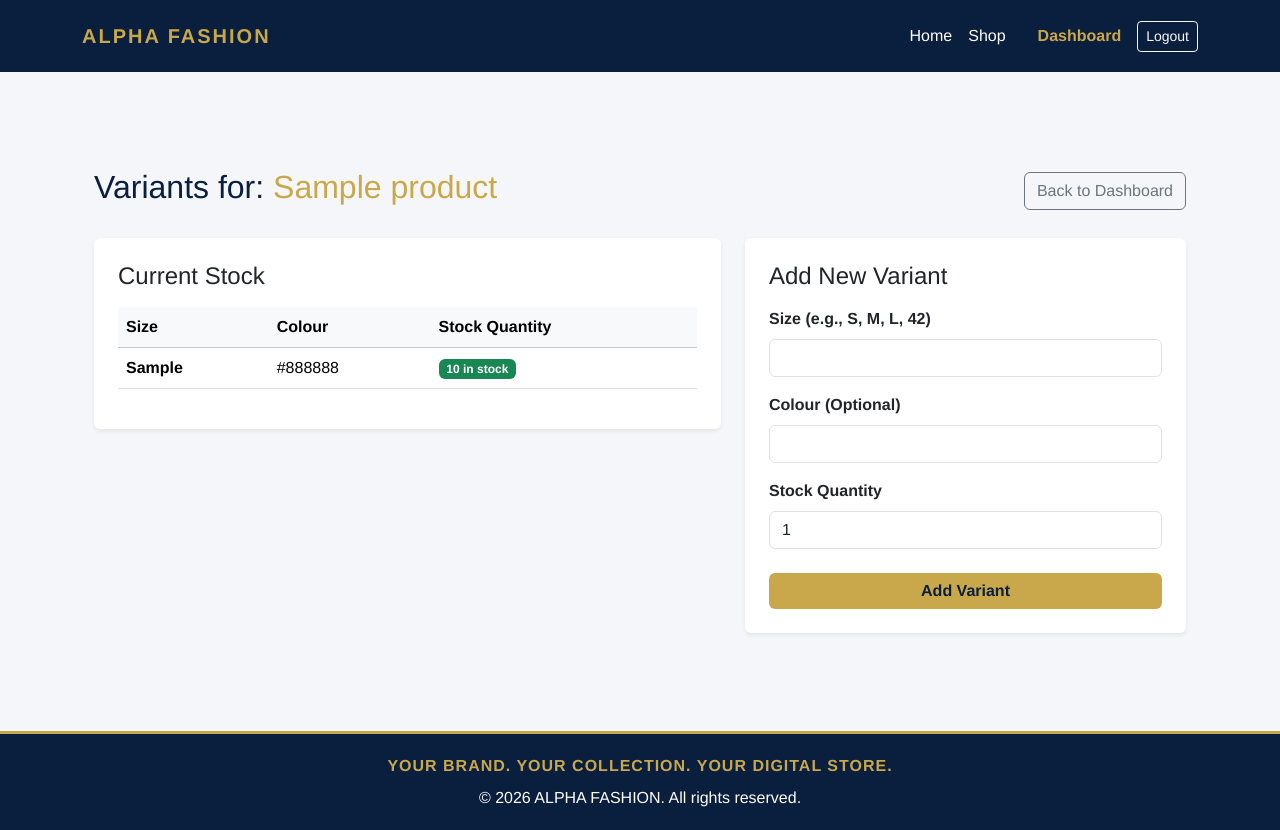
After one commit to Iniobongcodex2/alpha-fashion, a Django app: page /dashboard/product/1/variants/ in a window 1280 px wide. The commit adds this page. Run offline with Django 5.2, Linux system fonts and the light colour scheme; a user stored in the database is signed in; tables that the repository leaves empty hold one stand-in row (values such as "Sample post").

Commit message:
Stage 11 & 13: Completed variants, inventory tracking, and storefront search

```diff
--- a/core/urls.py
+++ b/core/urls.py
@@ -16,6 +16,7 @@ urlpatterns = [
     # Dashboard URLs (Secured)
     path('dashboard/', views.dashboard, name='dashboard'),
     path('dashboard/add-product/', views.add_product, name='add_product'),
+    path('dashboard/product/<int:pk>/variants/', views.manage_variants, name='manage_variants'),
     path('dashboard/categories/', views.manage_categories, name='manage_categories'),
     path('dashboard/profile/', views.manage_profile, name='manage_profile'),
 ]
--- a/core/views.py
+++ b/core/views.py
@@ -1,10 +1,9 @@
 from django.contrib.auth import login
 from django.db import transaction
-from .forms import RegisterForm
 from django.shortcuts import render, get_object_or_404, redirect
 from django.contrib.auth.decorators import login_required
-from .models import Business, BusinessMembership, Product, ProductImage, Category
-from .forms import ProductForm, CategoryForm, BusinessForm
+from .models import Business, BusinessMembership, Product, ProductImage, Category, ProductVariant
+from .forms import RegisterForm, ProductForm, CategoryForm, BusinessForm
 
 def home(request):
     return render(request, 'core/home.html')
@@ -15,8 +14,25 @@ def shop_list(request):
 
 def business_storefront(request, slug):
     business = get_object_or_404(Business, slug=slug)
+
+    # Start with all published products for this business
     products = Product.objects.filter(business=business, publication_status='Published')
-    return render(request, 'core/storefront.html', {'business': business, 'products': products})
+
+    # 1. Handle Search Query (q)
+    query = request.GET.get('q')
+    if query:
+        products = products.filter(product_name__icontains=query) # Case-insensitive search
+
+    # 2. Handle Category Filter (category)
+    category_id = request.GET.get('category')
+    if category_id:
+        products = products.filter(category_id=category_id)
+
+    context = {
+        'business': business,
+        'products': products
+    }
+    return render(request, 'core/storefront.html', context)
 
 def product_detail(request, pk):
     product = get_object_or_404(Product, pk=pk)
@@ -48,12 +64,22 @@ def add_product(request):
     if not membership:
         return redirect('home')
 
+    business = membership.business
+
+    # --- SUBSCRIPTION LIMIT CHECK ---
+    # If the business is on the Free plan and has 20 or more products, block them
+    current_product_count = Product.objects.filter(business=business).count()
+    if business.subscription_status == 'Free' and current_product_count >= 20:
+        # Redirect back to the dashboard if the limit is reached
+        return redirect('dashboard')
+    # --------------------------------
+
     if request.method == 'POST':
         # Pass the business so the form can filter categories
-        form = ProductForm(request.POST, request.FILES, business=membership.business)
+        form = ProductForm(request.POST, request.FILES, business=business)
         if form.is_valid():
             product = form.save(commit=False)
-            product.business = membership.business
+            product.business = business
             product.save()
 
             image = form.cleaned_data.get('image')
@@ -62,9 +88,9 @@ def add_product(request):
 
             return redirect('dashboard')
     else:
-        form = ProductForm(business=membership.business)
+        form = ProductForm(business=business)
 
-    return render(request, 'core/add_product.html', {'form': form, 'business': membership.business})
+    return render(request, 'core/add_product.html', {'form': form, 'business': business})
 
 @login_required
 def manage_categories(request):
@@ -142,3 +168,38 @@ def register(request):
         form = RegisterForm()
 
     return render(request, 'registration/register.html', {'form': form})
+
+@login_required
+def manage_variants(request, pk):
+    membership = BusinessMembership.objects.filter(user=request.user).first()
+    if not membership:
+        return redirect('home')
+
+    business = membership.business
+
+    # Security: Ensure the product belongs to this business
+    product = get_object_or_404(Product, pk=pk, business=business)
+
+    if request.method == 'POST':
+        # Get the data from the form
+        size = request.POST.get('size')
+        colour = request.POST.get('colour')
+        stock = request.POST.get('stock_quantity')
+
+        if size and stock:
+            # Create the variant
+            ProductVariant.objects.create(
+                product=product,
+                size=size,
+                colour=colour,
+                stock_quantity=stock
+            )
+            return redirect('manage_variants', pk=product.pk)
+
+    variants = ProductVariant.objects.filter(product=product)
+
+    return render(request, 'core/manage_variants.html', {
+        'product': product,
+        'variants': variants,
+        'business': business
+    })
--- /dev/null
+++ b/templates/core/manage_variants.html
@@ -0,0 +1,76 @@
+{% extends 'base.html' %}
+
+{% block title %}Manage Variants - {{ product.product_name }}{% endblock %}
+
+{% block content %}
+<div class="container py-5">
+    <div class="d-flex justify-content-between align-items-center mb-4">
+        <h2 style="color: var(--alpha-navy);">Variants for: <span style="color: var(--alpha-gold);">{{ product.product_name }}</span></h2>
+        <a href="{% url 'dashboard' %}" class="btn btn-outline-secondary">Back to Dashboard</a>
+    </div>
+
+    <div class="row">
+        <!-- Left Side: List of Existing Variants -->
+        <div class="col-md-7">
+            <div class="card shadow-sm border-0 p-4">
+                <h4 class="mb-3">Current Stock</h4>
+                {% if variants %}
+                    <table class="table table-hover">
+                        <thead class="table-light">
+                            <tr>
+                                <th>Size</th>
+                                <th>Colour</th>
+                                <th>Stock Quantity</th>
+                            </tr>
+                        </thead>
+                        <tbody>
+                            {% for variant in variants %}
+                                <tr>
+                                    <td><strong>{{ variant.size }}</strong></td>
+                                    <td>{{ variant.colour|default:"-" }}</td>
+                                    <td>
+                                        {% if variant.stock_quantity > 0 %}
+                                            <span class="badge bg-success">{{ variant.stock_quantity }} in stock</span>
+                                        {% else %}
+                                            <span class="badge bg-danger">Out of Stock</span>
+                                        {% endif %}
+                                    </td>
+                                </tr>
+                            {% endfor %}
+                        </tbody>
+                    </table>
+                {% else %}
+                    <p class="text-muted">No variants added yet. Use the form to add sizes and stock.</p>
+                {% endif %}
+            </div>
+        </div>
+
+        <!-- Right Side: Add New Variant Form -->
+        <div class="col-md-5">
+            <div class="card shadow-sm border-0 p-4">
+                <h4 class="mb-3">Add New Variant</h4>
+                <form method="POST">
+                    {% csrf_token %}
+
+                    <div class="mb-3">
+                        <label class="form-label fw-bold">Size (e.g., S, M, L, 42)</label>
+                        <input type="text" name="size" class="form-control" required>
+                    </div>
+
+                    <div class="mb-3">
+                        <label class="form-label fw-bold">Colour (Optional)</label>
+                        <input type="text" name="colour" class="form-control">
+                    </div>
+
+                    <div class="mb-3">
+                        <label class="form-label fw-bold">Stock Quantity</label>
+                        <input type="number" name="stock_quantity" class="form-control" value="1" min="0" required>
+                    </div>
+
+                    <button type="submit" class="btn btn-alpha-gold w-100 mt-2">Add Variant</button>
+                </form>
+            </div>
+        </div>
+    </div>
+</div>
+{% endblock %}
```
Also changed, not shown: templates/core/dashboard.html (+10 -13 lines), templates/core/product_detail.html (+33 -32 lines), templates/core/storefront.html (+17 -0 lines).
